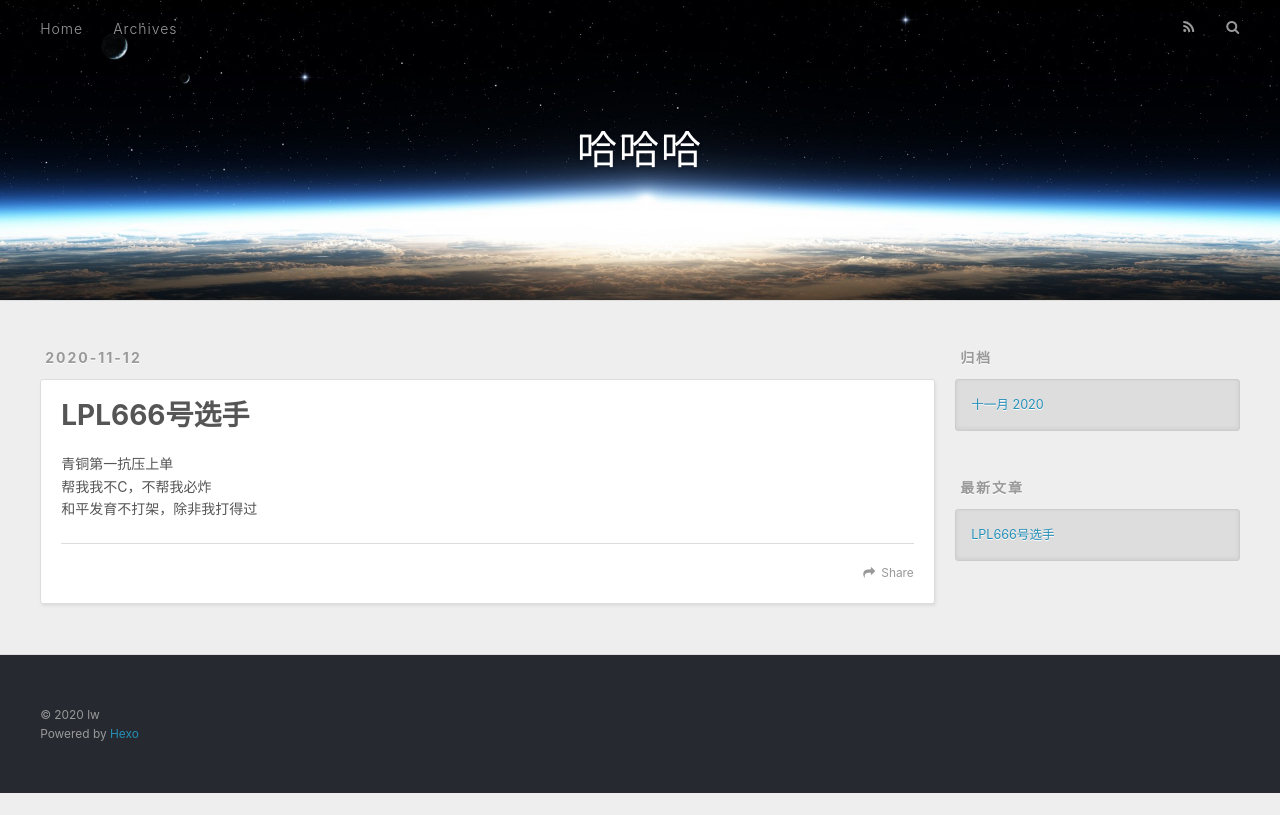
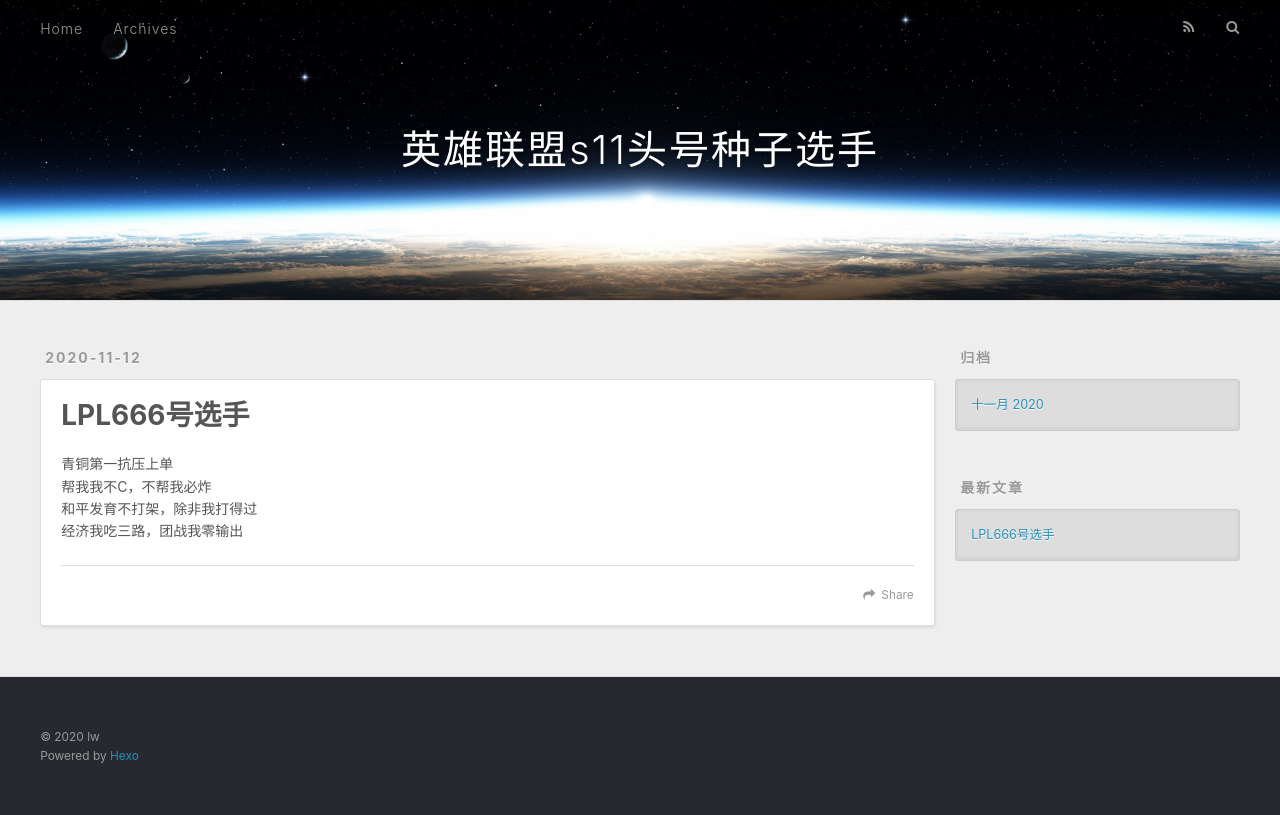
Before and after one commit to 2321083870/2321083870.github.io, a plain HTML site: page index.html in a window 1280 px wide. Drawn offline with nearby package versions, Linux system fonts and the light colour scheme.

Commit message:
Site updated: 2020-11-14 19:43:45

```diff
--- a/index.html
+++ b/index.html
@@ -5,17 +5,17 @@
 
 
 
-  <title>哈哈哈</title>
+  <title>英雄联盟s11头号种子选手</title>
   <meta name="viewport" content="width=device-width, initial-scale=1, maximum-scale=1">
   <meta property="og:type" content="website">
-<meta property="og:title" content="哈哈哈">
+<meta property="og:title" content="英雄联盟s11头号种子选手">
 <meta property="og:url" content="http://example.com/index.html">
-<meta property="og:site_name" content="哈哈哈">
+<meta property="og:site_name" content="英雄联盟s11头号种子选手">
 <meta property="og:locale" content="zh_CN">
 <meta property="article:author" content="lw">
 <meta name="twitter:card" content="summary">
 
-    <link rel="alternate" href="/atom.xml" title="哈哈哈" type="application/atom+xml">
+    <link rel="alternate" href="/atom.xml" title="英雄联盟s11头号种子选手" type="application/atom+xml">
 
 
     <link rel="icon" href="/favicon.png">
@@ -36,7 +36,7 @@
   <div id="header-outer" class="outer">
     <div id="header-title" class="inner">
       <h1 id="logo-wrap">
-        <a href="/" id="logo">哈哈哈</a>
+        <a href="/" id="logo">英雄联盟s11头号种子选手</a>
       </h1>
 
     </div>
@@ -86,12 +86,12 @@
 
     <div class="article-entry" itemprop="articleBody">
 
-        <p>青铜第一抗压上单<br>帮我我不C，不帮我必炸<br>和平发育不打架，除非我打得过</p>
+        <p>青铜第一抗压上单<br>帮我我不C，不帮我必炸<br>和平发育不打架，除非我打得过<br>经济我吃三路，团战我零输出</p>
 
 
     </div>
     <footer class="article-footer">
-      <a data-url="http://example.com/2020/11/12/hello-world/" data-id="ckhhlesl200003su1f1if6gcy" class="article-share-link">Share</a>
+      <a data-url="http://example.com/2020/11/12/hello-world/" data-id="ckhhmg51h0000jsu1gn3d7xwi" class="article-share-link">Share</a>
 
 
     </footer>
```
Also changed, not shown: 2020/11/12/hello-world/index.html (+9 -9 lines), archives/2020/11/index.html (+5 -5 lines), archives/2020/index.html (+5 -5 lines), archives/index.html (+5 -5 lines).
